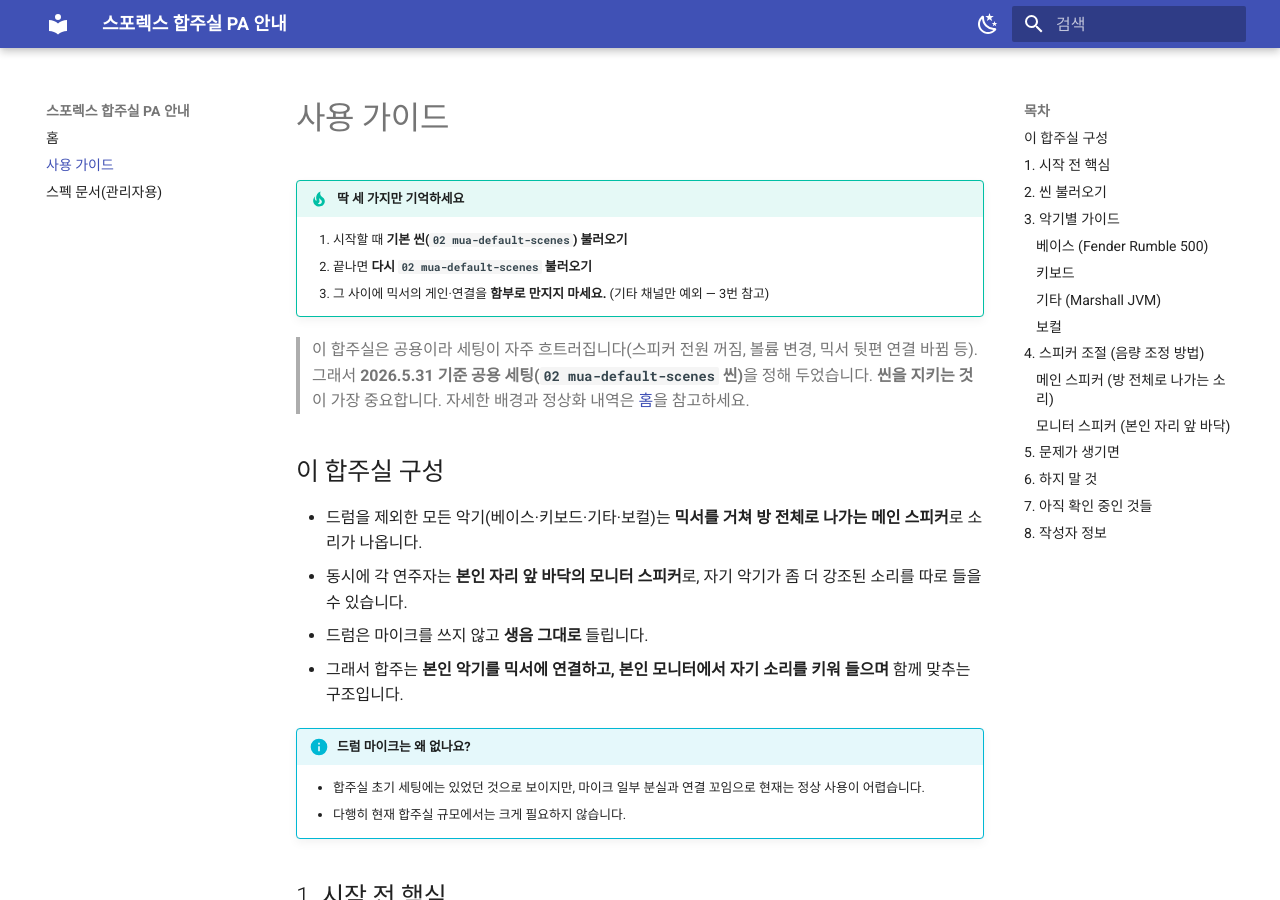
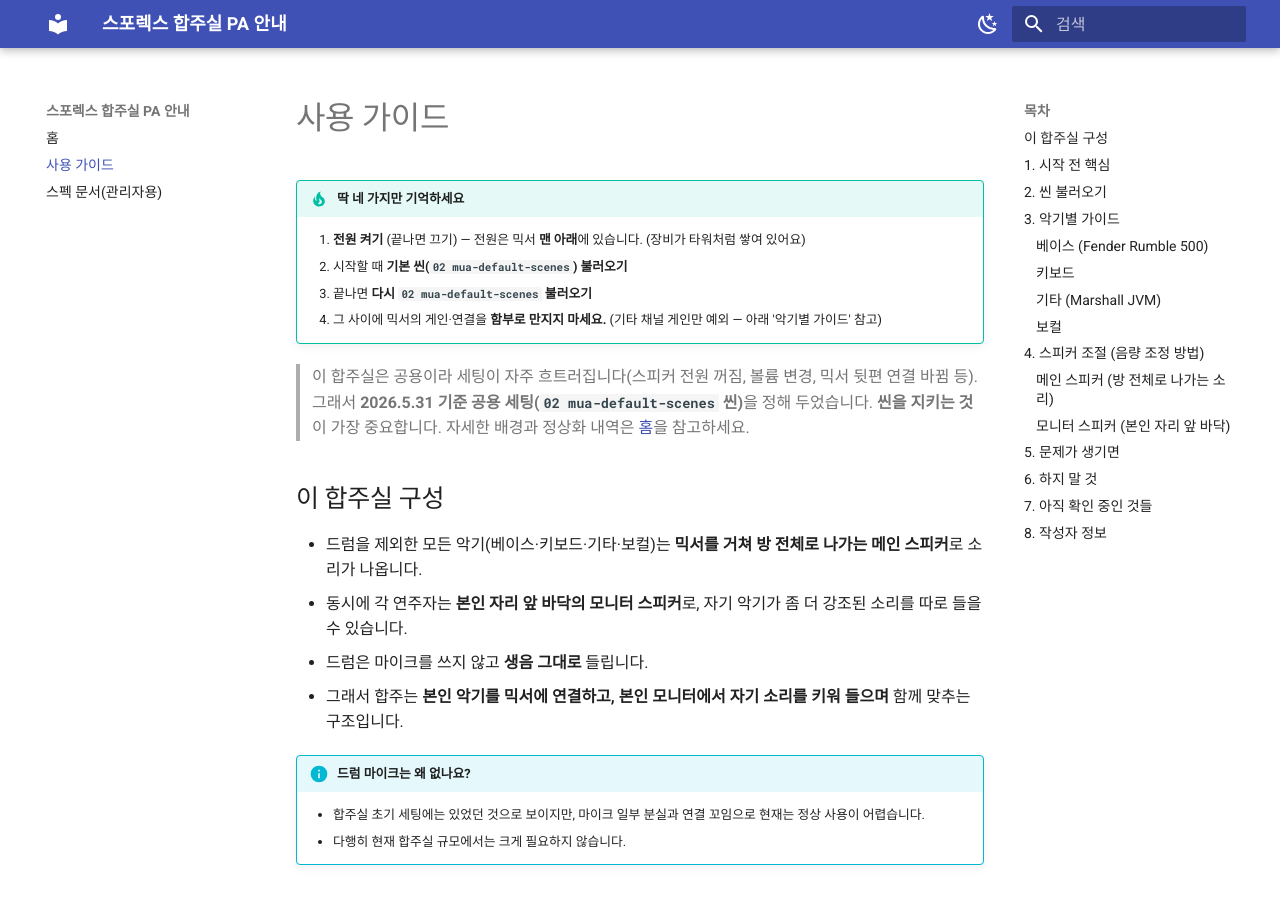
Before and after one commit to SingeonKim/mua-bandroom-guide, an MkDocs documentation site: the page built from docs/guide.md, in a window 1280 px wide and 900 px high. Built offline with MkDocs 1.6.1 and Material for MkDocs 9.7.7, drawn with Linux system fonts in a browser that asks for light colours.

Commit message:
docs: simplify home phrasing (initial setup wiring diagram); add power on/off to guide top tips (mixer tower bottom)

```diff
--- a/docs/guide.md
+++ b/docs/guide.md
@@ -1,9 +1,10 @@
 # 사용 가이드
 
-!!! tip "딱 세 가지만 기억하세요"
-    1. 시작할 때 **기본 씬(`02 mua-default-scenes`) 불러오기**
-    2. 끝나면 **다시 `02 mua-default-scenes` 불러오기**
-    3. 그 사이에 믹서의 게인·연결을 **함부로 만지지 마세요.** (기타 채널만 예외 — 3번 참고)
+!!! tip "딱 네 가지만 기억하세요"
+    1. **전원 켜기** (끝나면 끄기) — 전원은 믹서 **맨 아래**에 있습니다. (장비가 타워처럼 쌓여 있어요)
+    2. 시작할 때 **기본 씬(`02 mua-default-scenes`) 불러오기**
+    3. 끝나면 **다시 `02 mua-default-scenes` 불러오기**
+    4. 그 사이에 믹서의 게인·연결을 **함부로 만지지 마세요.** (기타 채널 게인만 예외 — 아래 '악기별 가이드' 참고)
 
 > 이 합주실은 공용이라 세팅이 자주 흐트러집니다(스피커 전원 꺼짐, 볼륨 변경, 믹서 뒷편 연결 바뀜 등). 그래서 **2026.5.31 기준 공용 세팅(`02 mua-default-scenes` 씬)**을 정해 두었습니다. **씬을 지키는 것**이 가장 중요합니다. 자세한 배경과 정상화 내역은 [홈](index.md)을 참고하세요.
 
```
Also changed, not shown: docs/index.md (+1 -1 lines).
